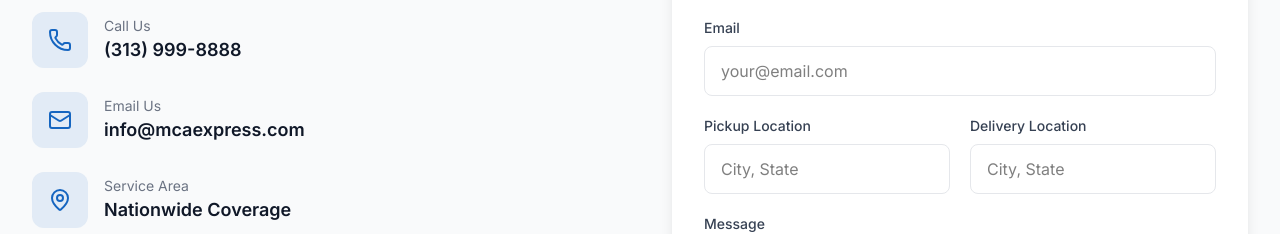
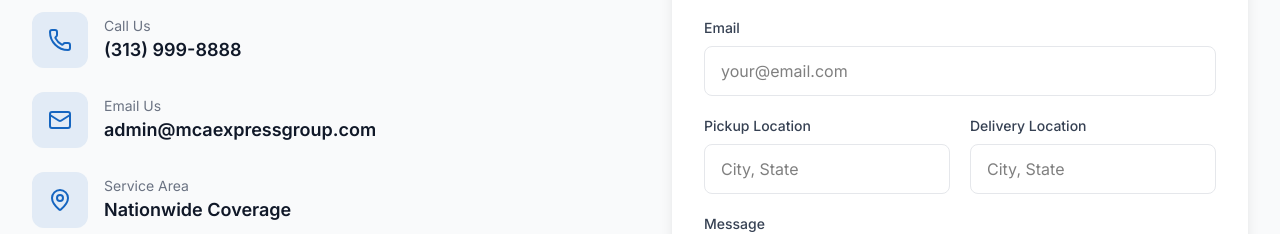
Before and after one commit to 24techdesign/mca-express, a Next.js app: page / in a window 1280 px wide. Shown: the part 3987-4221 px from the top of the page. Built offline with nearby package versions, Linux system fonts and the light colour scheme.

Commit message:
Update email address to admin@mcaexpressgroup.com
Changed contact email from info@mcaexpress.com to admin@mcaexpressgroup.com as requested in issue #4.

Resolves #4

Co-Authored-By: Claude Sonnet 4.5 <noreply@anthropic.com>

```diff
--- a/app/page.tsx
+++ b/app/page.tsx
@@ -501,10 +501,10 @@ export default function Home() {
                   <div>
                     <p className="text-sm text-gray-500">Email Us</p>
                     <a
-                      href="mailto:info@mcaexpress.com"
+                      href="mailto:admin@mcaexpressgroup.com"
                       className="text-lg font-semibold text-gray-900 hover:text-primary transition-colors"
                     >
-                      info@mcaexpress.com
+                      admin@mcaexpressgroup.com
                     </a>
                   </div>
                 </div>
```
